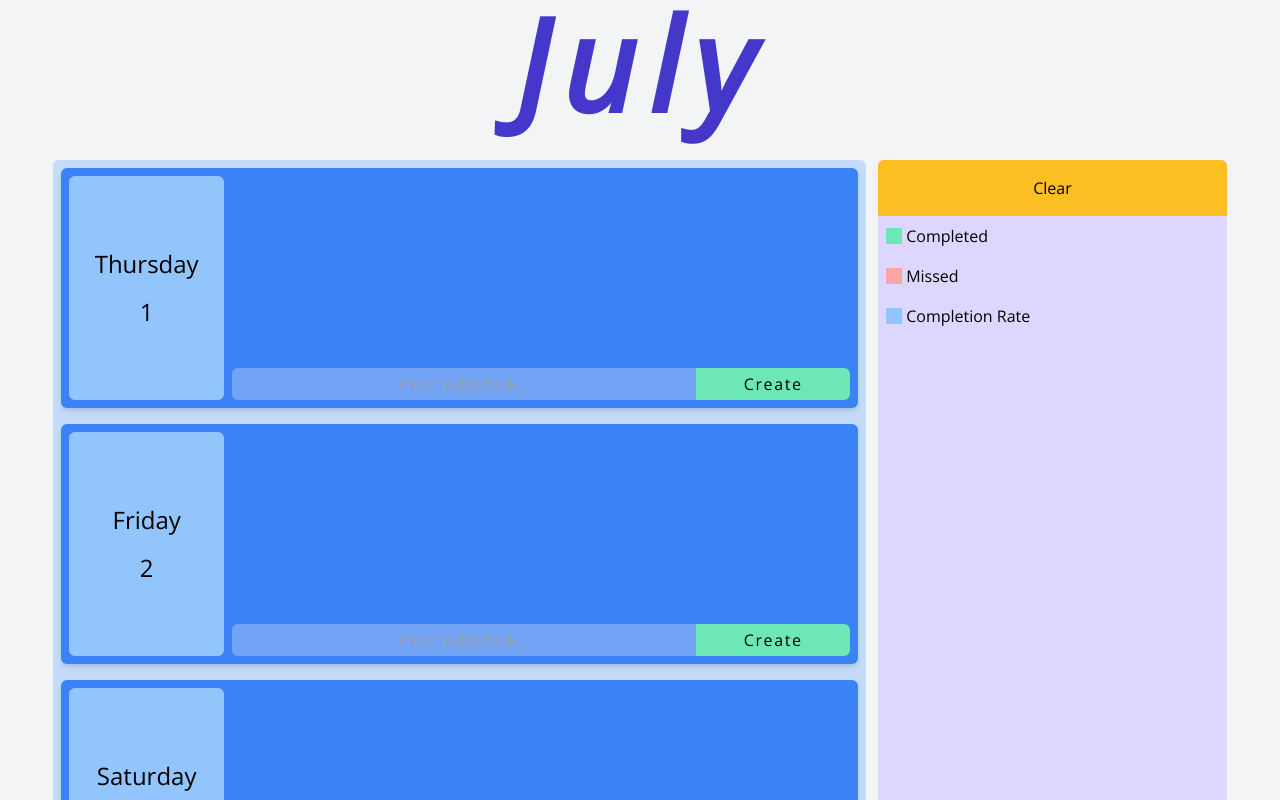
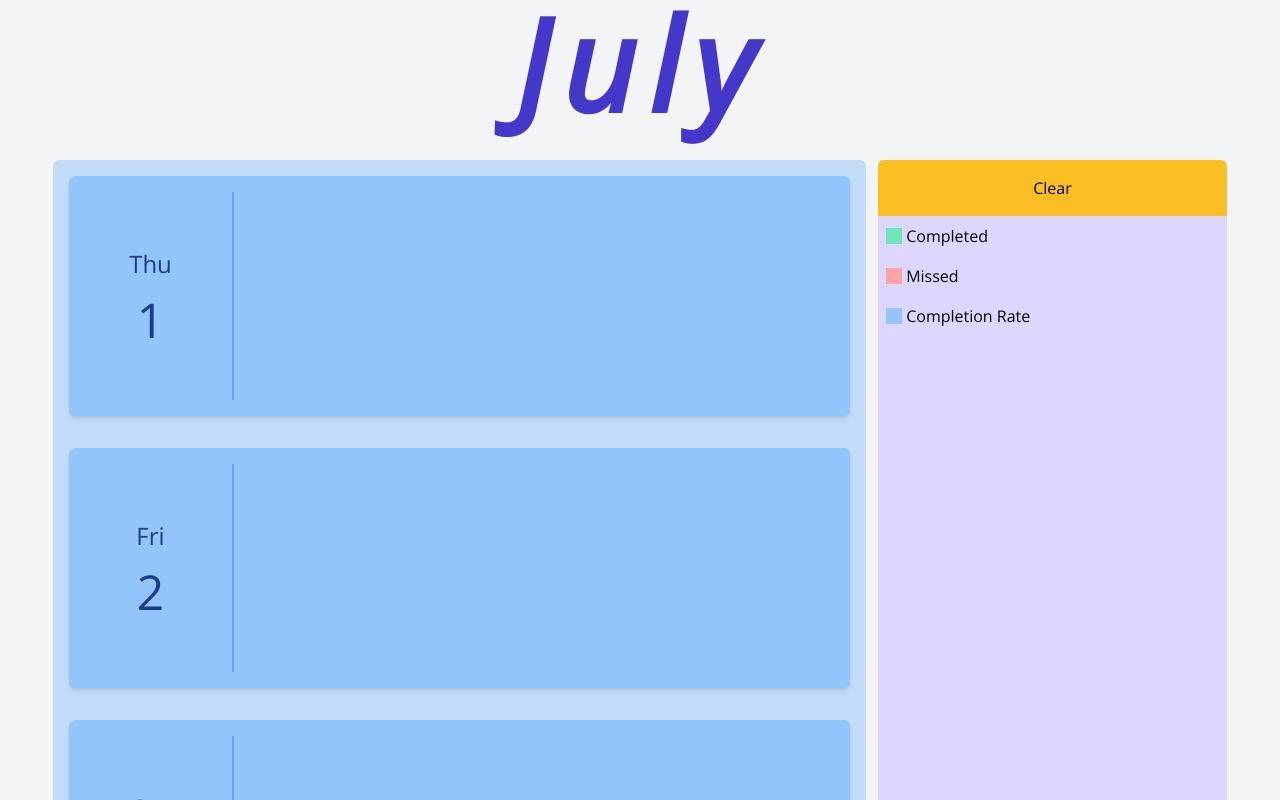
Before and after one commit to ArtisGulbis/MonthPlanner, a React (Create React App) app: page / in a window 1280 px wide. Shown: the top 800 px of the page. Built offline with nearby package versions, Linux system fonts and the light colour scheme.

Commit message:
more styling

```diff
--- a/src/App.css
+++ b/src/App.css
@@ -50,3 +50,56 @@ body {
     '.'
     '.';
 }
+
+*,
+*:before,
+*:after {
+  box-sizing: border-box;
+}
+
+.checkbox {
+  display: grid;
+  grid-template-columns: -webkit-min-content auto;
+  grid-template-columns: min-content auto;
+  grid-gap: 0.5em;
+  font-size: 2rem;
+  color: var(--color);
+}
+.checkbox--disabled {
+  color: var(--disabled);
+}
+
+.checkbox__control {
+  display: inline-grid;
+  width: 2rem;
+  height: 2rem;
+  border-radius: 0.2em;
+  border: 0.06em solid currentColor;
+}
+.checkbox__control svg {
+  transition: transform 0.1s ease-in 25ms;
+  transform: scale(0);
+  transform-origin: bottom left;
+}
+
+.checkbox__input {
+  display: grid;
+  grid-template-areas: 'checkbox';
+}
+.checkbox__input > * {
+  grid-area: checkbox;
+}
+.checkbox__input input {
+  opacity: 0;
+  width: 2rem;
+  height: 2rem;
+}
+.checkbox__input input:focus + .checkbox__control {
+  box-shadow: 0 0 0 0.05em #fff, 0 0 0.15em 0.1em currentColor;
+}
+.checkbox__input input:checked + .checkbox__control svg {
+  transform: scale(1);
+}
+.checkbox__input input:disabled + .checkbox__control {
+  color: var(--disabled);
+}
--- a/src/components/DayComponent.tsx
+++ b/src/components/DayComponent.tsx
@@ -2,10 +2,10 @@ import { Field, Form, Formik } from 'formik';
 import { observer } from 'mobx-react-lite';
 import React from 'react';
 import { v4 as uuidv4 } from 'uuid';
+import * as Yup from 'yup';
 import { Day } from '../models/day';
 import { Habit } from '../models/habit';
 import { useStore } from '../stores/store';
-import { BACKGROUND_COL, completedDay, CURRENTDAY } from '../utils/styles';
 import HabitComponent from './HabitComponent';
 
 interface Props {
@@ -24,39 +24,56 @@ const DayComponent = ({ day, habits }: Props) => {
   };
 
   const checkCompletion = () => {
+    const passedDay = 'bg-blue-300 text-blue-900';
+    const completedDay = 'bg-green-300 text-green-900';
+    const todoDay = 'bg-yellow-300 text-yellow-900';
+    const currentD = 'bg-pink-300 text-pink-900';
+
     if (day.passed) {
-      return 'bg-blue-500';
+      return passedDay;
     }
     if (currentDay === day.dayNumber) {
       if (checkAllCompletedHabits()) {
-        return completedDay.month;
+        return completedDay;
       }
-      return CURRENTDAY;
-    } else {
-      if (checkAllCompletedHabits()) {
-        return completedDay.month;
+      return currentD;
+    } else if (checkAllCompletedHabits()) {
+      return completedDay;
     }
-    }
-    return BACKGROUND_COL;
+    return todoDay;
   };
 
   return (
     <div
-      className={`bg-red-300 m-2 p-2  min-height card-container justify-between rounded-md shadow-md  ${checkCompletion()}`}
-      style={{
-        backgroundColor: `${checkCompletion()}`,
-      }}
+      className={`bg-red-300 m-4 p-4  min-height card-container justify-between rounded-md shadow-md ${checkCompletion()}`}
     >
-      <div className="flex w-full flex-col items-center justify-center h-full bg-blue-300 rounded-md">
+      <div
+        className={`${
+          checkAllCompletedHabits()
+            ? 'border-r-2 border-green-400'
+            : day.dayNumber === currentDay
+            ? 'border-r-2 border-pink-400'
+            : day.passed
+            ? 'border-r-2 border-blue-400'
+            : 'border-r-2 border-yellow-400'
+        } flex w-full flex-col items-center justify-center h-full pr-4`}
+      >
         <h1 className="pt-2 pb-2 text-2xl ">{day.weekDay}</h1>
-        <h1 className="pt-2 pb-2 text-2xl ">{day.dayNumber}</h1>
+        <h1 className="pt-2 pb-2 text-5xl ">{day.dayNumber}</h1>
       </div>
       <div className="flex flex-col">
         <div className="flex flex-row flex-wrap mb-auto">
           {habits.map((el) => (
-            <HabitComponent key={el.id} habit={el} passed={day.passed} />
+            <HabitComponent
+              completed={checkAllCompletedHabits()}
+              key={el.id}
+              habit={el}
+              passed={day.passed}
+              dayNumber={day.dayNumber}
+            />
           ))}
         </div>
+        {!day.passed && (
           <Formik
             enableReinitialize={true}
             initialValues={{ habitName: '', error: '', habit: '' }}
@@ -72,15 +89,28 @@ const DayComponent = ({ day, habits }: Props) => {
               addToStats(habit);
               resetForm();
             }}
-          // validationSchema={Yup.object({
-          //   habitName: Yup.string().required(),
-          // })}
+            validationSchema={Yup.object({
+              habitName: Yup.string().required(),
+            })}
           >
             {({ handleSubmit }) => (
               <Form className="h-8 text-center self-center w-full flex mt-2">
                 <Field
                   name="habitName"
-                className="h-full flex-grow rounded-l-md text-center text-l font-light focus:outline-none focus:ring-2 focus:ring-blue-300 focus:border-transparent"
+                  className={`h-full flex-grow overflow-visible z-30 ${
+                    day.passed && 'rounded-md'
+                  } w-1/2 text-center text-l font-light  ml-2 rounded-l-md
+                  ${
+                    checkAllCompletedHabits()
+                      ? 'text-green-900 placeholder-pink-900 focus:outline-none focus:ring-2 focus:ring-green-600 focus:border-transparent'
+                      : currentDay === day.dayNumber
+                      ? 'text-pink-900 placeholder-pink-900 focus:outline-none focus:ring-2 focus:ring-pink-600 focus:border-transparent'
+                      : day.passed
+                      ? 'text-blue-900 placeholder-blue-900 focus:outline-none focus:ring-2 focus:ring-blue-600 focus:border-transparent'
+                      : 'text-yellow-900 placeholder-yellow-900 focus:outline-none focus:ring-2 focus:ring-yellow-600 focus:border-transparent'
+                  }
+
+                `}
                   disabled={day.passed}
                   placeholder="Enter habit/task..."
                 />
@@ -89,13 +119,24 @@ const DayComponent = ({ day, habits }: Props) => {
                   datatype="create"
                   disabled={day.passed}
                   type="submit"
-                className="min-width flex-grow-0 ml-auto rounded-r-md font-light w-1/4 bg-green-300 hover:bg-green-400 min-w-min tracking-widest h-full"
+                  className={`min-width flex-grow-0 ml-auto rounded-r-md z-0 font-light w-1/4 min-w-min tracking-widest h-full
+                  ${
+                    checkAllCompletedHabits()
+                      ? 'bg-green-400 hover:bg-green-500'
+                      : currentDay === day.dayNumber
+                      ? 'bg-pink-400 hover:bg-pink-500'
+                      : day.passed
+                      ? 'bg-blue-400 hover:bg-blue-500'
+                      : 'bg-yellow-400 hover:bg-yellow-500'
+                  }
+                  `}
                 >
                   Create
                 </button>
               </Form>
             )}
           </Formik>
+        )}
       </div>
     </div>
   );
--- a/src/components/HabitComponent.tsx
+++ b/src/components/HabitComponent.tsx
@@ -7,9 +7,11 @@ import { shortenText } from '../utils/utils';
 interface Props {
   habit: Habit;
   passed: boolean;
+  completed: boolean | 0;
+  dayNumber: number;
 }
 
-const HabitComponent = ({ habit, passed }: Props) => {
+const HabitComponent = ({ habit, passed, completed, dayNumber }: Props) => {
   const {
     habitStore: { removeHabit, completeHabit },
     statisticsStore: {
@@ -17,12 +19,26 @@ const HabitComponent = ({ habit, passed }: Props) => {
       reduceCompletedCount,
       increaseCompletedCount,
     },
+    monthStore: { currentDay },
   } = useStore();
+
   return (
-    <div className="w-full flex bg-green-100 items-center rounded-r-md rounded-l-md habit h-8">
+    <div
+      className={`w-full flex items-center rounded-r-md rounded-l-md habit h-8 ml-2 ${
+        completed
+          ? 'bg-green-200'
+          : currentDay === dayNumber
+          ? 'bg-pink-200'
+          : passed
+          ? 'bg-blue-200'
+          : 'bg-yellow-200'
+      }`}
+    >
+      <label className="checkbox">
+        <span className="checkbox__input">
           <input
-        className="mr-2 ml-2 h-12 w-6 h-6"
             type="checkbox"
+            name="checkbox"
             checked={habit.completed}
             disabled={passed}
             onChange={(e) => {
@@ -35,16 +51,42 @@ const HabitComponent = ({ habit, passed }: Props) => {
               }
             }}
           />
+          <span className="checkbox__control">
+            <svg
+              xmlns="http://www.w3.org/2000/svg"
+              viewBox="0 0 24 24"
+              aria-hidden="true"
+              focusable="false"
+            >
+              <path
+                fill="none"
+                stroke="currentColor"
+                strokeWidth="1"
+                d="M1.73 12.91l6.37 6.37L22.79 4.59"
+              />
+            </svg>
+          </span>
+        </span>
+      </label>
       <p
         className={`capitalize text-xl tracking-wide font-light w-full ${
           habit.completed && 'line-through'
         }`}
       >
-        {shortenText(habit.habitName)}
+        {shortenText(habit.habitName, 30)}
       </p>
+      {!passed && (
         <button
           disabled={passed}
-        className="ml-auto text-l tracking-widest bg-red-400 pl-2 pr-2 h-full w-1/4 rounded-r-md hover:bg-red-200 min-w-min"
+          className={`ml-auto text-l tracking-widest pl-2 pr-2 h-full w-1/4 rounded-r-md min-w-min ${
+            completed
+              ? 'bg-green-400 hover:bg-green-500'
+              : currentDay === dayNumber
+              ? 'bg-pink-400 hover:bg-pink-500'
+              : passed
+              ? 'bg-blue-400 hover:bg-blue-500'
+              : 'bg-yellow-400 hover:bg-yellow-500'
+          }`}
           onClick={(e) => {
             reduceCompletedCount(habit);
             reduceHabitCount(habit);
@@ -53,6 +95,7 @@ const HabitComponent = ({ habit, passed }: Props) => {
         >
           Delete
         </button>
+      )}
     </div>
   );
 };
--- a/src/components/StatisticsComponent.tsx
+++ b/src/components/StatisticsComponent.tsx
@@ -26,7 +26,7 @@ const StatisticsComponent = () => {
             key={id}
             className="bg-purple-400 m-2 mt-4 text-center rounded-md "
           >
-            <p className="p-2 capitalize">{shortenText(habitName)}</p>
+            <p className="p-2 capitalize">{shortenText(habitName, 15)}</p>
             <div className="flex bg-purple-600 justify-around items-center rounded-b-md shadow-md">
               <div className="bg-green-200 p-2 h-full flex-grow rounded-bl-md">
                 {completed}/{toDo}
--- a/src/stores/habitStore.ts
+++ b/src/stores/habitStore.ts
@@ -41,7 +41,7 @@ export default class HabitStore {
         id: uuidv4(),
         dayNumber: i,
         habits: [],
-        weekDay: startOfMonth.plus({ days: i - 1 }).weekdayLong,
+        weekDay: startOfMonth.plus({ days: i - 1 }).weekdayShort,
         passed: false,
       });
     }
--- a/src/utils/styles.ts
+++ b/src/utils/styles.ts
@@ -4,9 +4,10 @@ export const COMPLETED_DAY = '#16DB93';
 export const PASSED_DAY = '';
 
 export const completedDay = {
-  text: '#F2E8CF',
+  text: '#081C15',
+  habitBackground: 'rgba(82,152,55,0.5)',
   delete: '#BC4749',
-  card: '#386641',
+  card: '#40916C',
   create: '#0eb034',
   month: '#6A994E',
 };
--- a/src/utils/utils.ts
+++ b/src/utils/utils.ts
@@ -20,11 +20,10 @@ export const clearLocalStorage = () => {
   window.location.reload();
 };
 
-export const shortenText = (text: string) => {
-  const textLength = 10;
-  if (text.length > 10) {
+export const shortenText = (text: string, length: number) => {
+  if (text.length > length) {
     const a = text.split('');
-    const b = a.splice(0, textLength);
+    const b = a.splice(0, length);
     b.push('.');
     b.push('.');
     b.push('.');
--- a/tailwind.config.js
+++ b/tailwind.config.js
@@ -2,7 +2,12 @@ module.exports = {
   purge: ['./src/**/*.{js,jsx,ts,tsx}', './public/index.html'],
   darkMode: false, // or 'media' or 'class'
   theme: {
-    extend: {},
+    extend: {
+      zIndex: {
+        '-10': '-10',
+        '-20': '-20',
+      },
+    },
   },
   variants: {
     extend: {},
```
Lines whose indentation alone changed are shown as unchanged.
